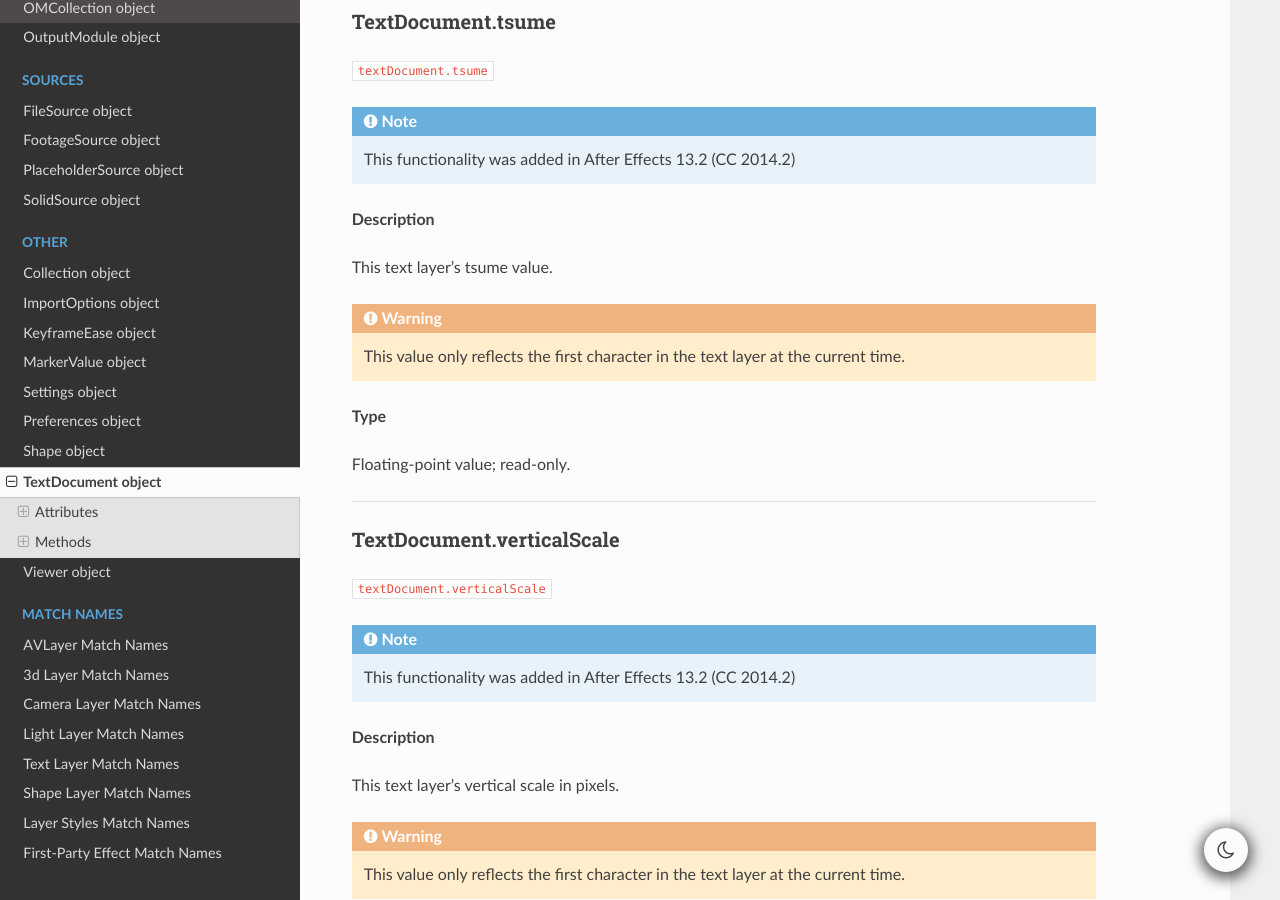
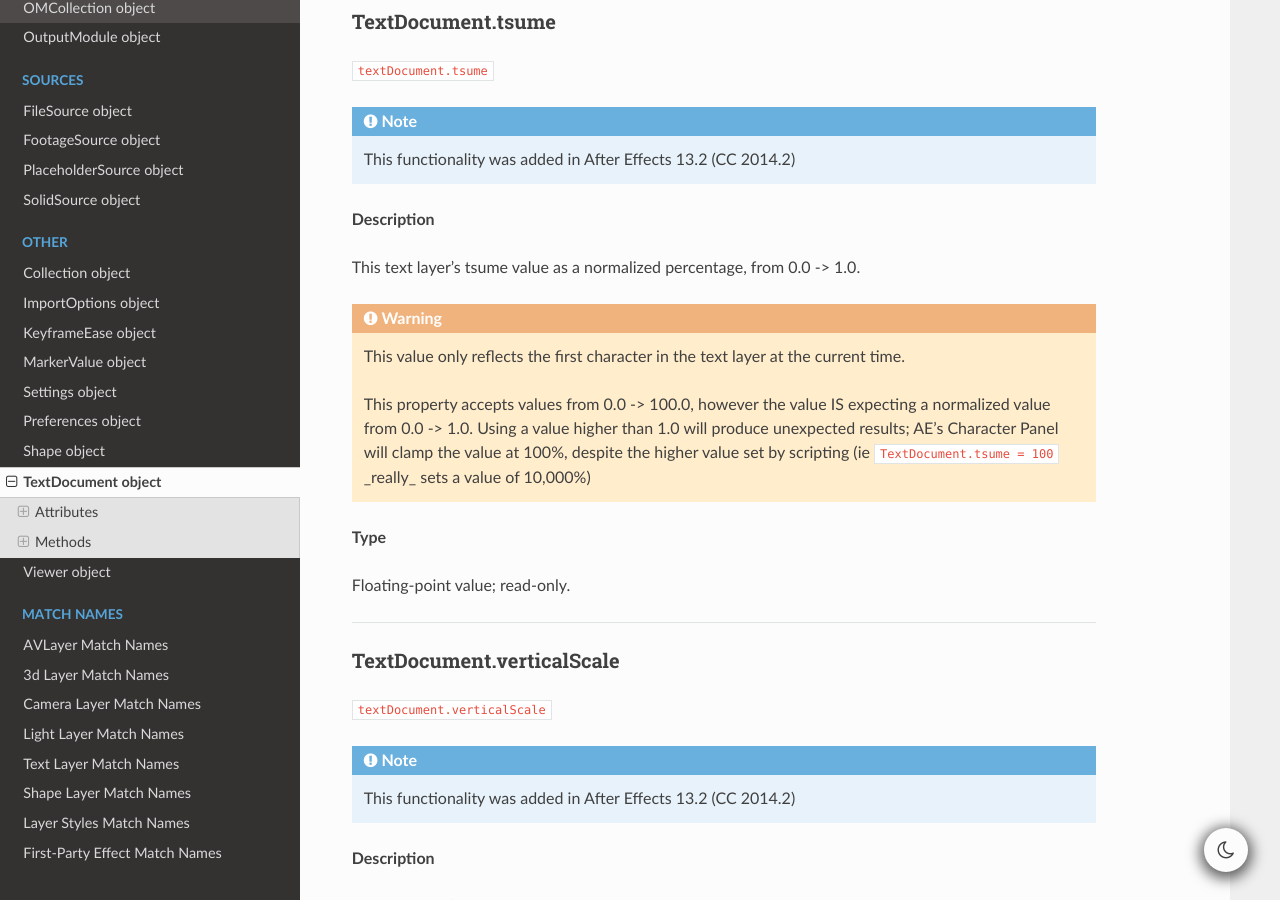
Before and after one commit to docsforadobe/after-effects-scripting-guide, a Sphinx documentation site: the page built from docs/other/textdocument.rst, in a window 1280 px wide and 900 px high, scrolled down 15229 px. Built offline with Sphinx 7.4.7 and the Read the Docs theme 2.0.0, drawn with Linux system fonts in a browser that asks for light colours.

Commit message:
Add warning to TextDocument.tsume

```diff
--- a/docs/other/textdocument.rst
+++ b/docs/other/textdocument.rst
@@ -723,10 +723,12 @@ TextDocument.tsume
 
 **Description**
 
-This text layer's tsume value.
+This text layer's tsume value as a normalized percentage, from 0.0 -> 1.0.
 
 .. warning::
    This value only reflects the first character in the text layer at the current time.
+
+   This property accepts values from 0.0 -> 100.0, however the value IS expecting a normalized value from 0.0 -> 1.0. Using a value higher than 1.0 will produce unexpected results; AE's Character Panel will clamp the value at 100%, despite the higher value set by scripting (ie ``TextDocument.tsume = 100`` _really_ sets a value of 10,000%)
 
 **Type**
 
```
